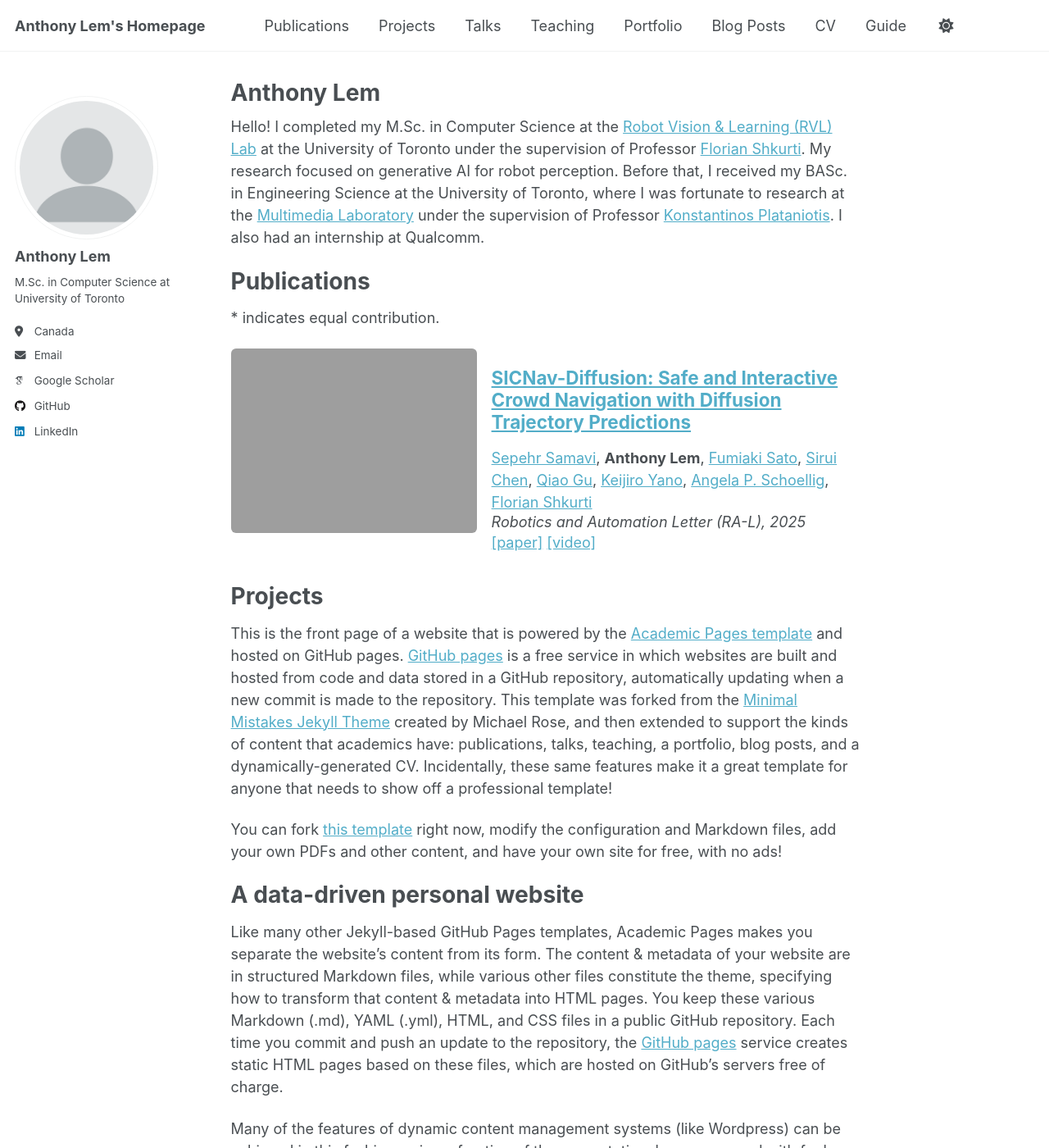
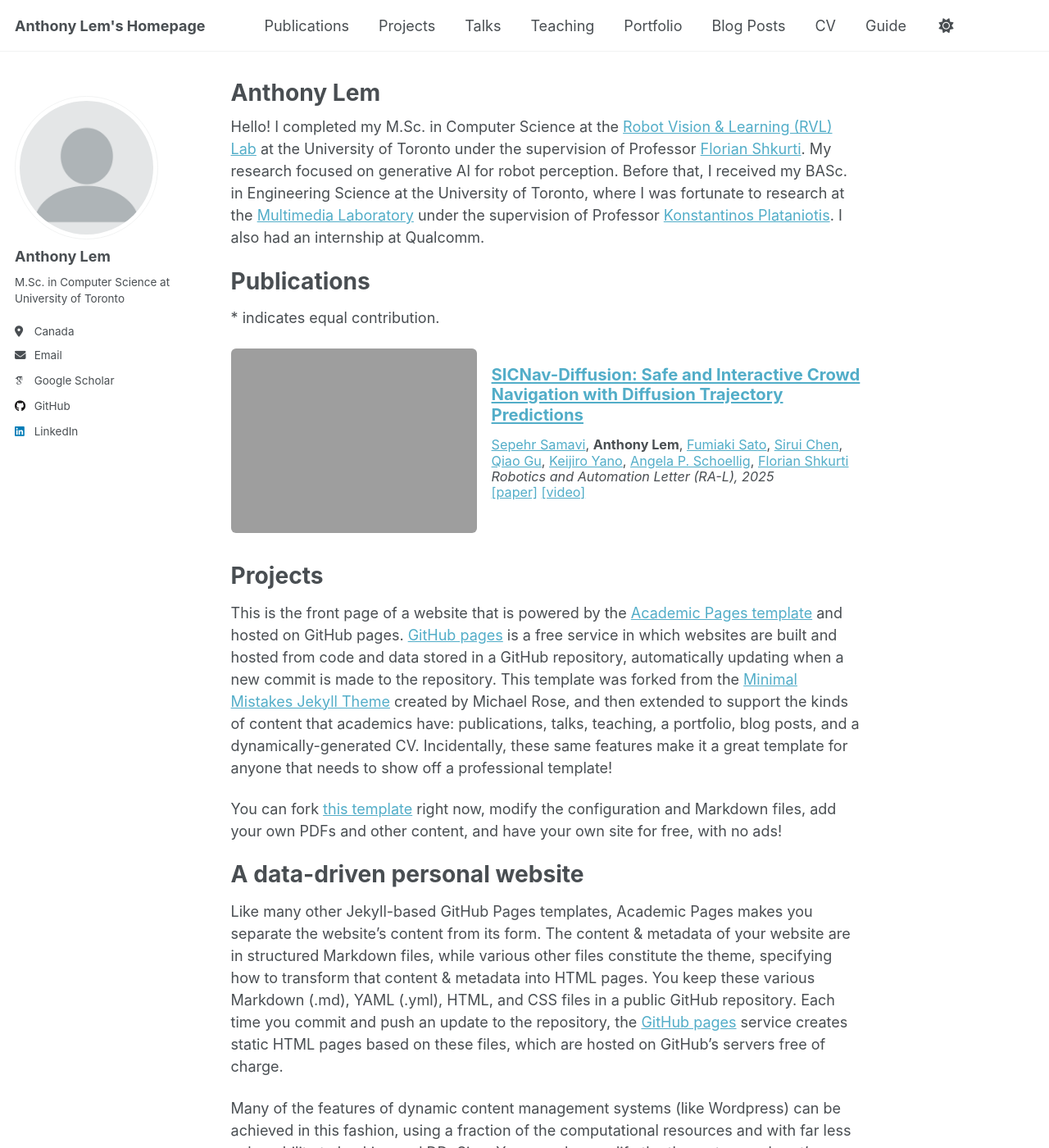
Before and after one commit to Anthonyjlem/Anthonyjlem.github.io, a Jekyll site: the page built from _pages/about.md, in a window 1280 px wide and 1400 px high. Shown: the whole window at 82% size. Built offline with Jekyll 4.4.1, drawn with Linux system fonts in a browser that asks for light colours; some web fonts are replaced; a script that is not in the unit is left out.

Commit message:
Make publication entry text smaller

```diff
--- a/assets/css/main.scss
+++ b/assets/css/main.scss
@@ -74,6 +74,8 @@ html {
   align-items: flex-start; /* align image with top of text */
   gap: 1rem;               /* space between image and text */
   margin-bottom: 2rem;     /* space between publication entries */
+  font-size: 0.9rem;
+  line-height: 1.2;
 }
 
 .pub-entry p {
```
